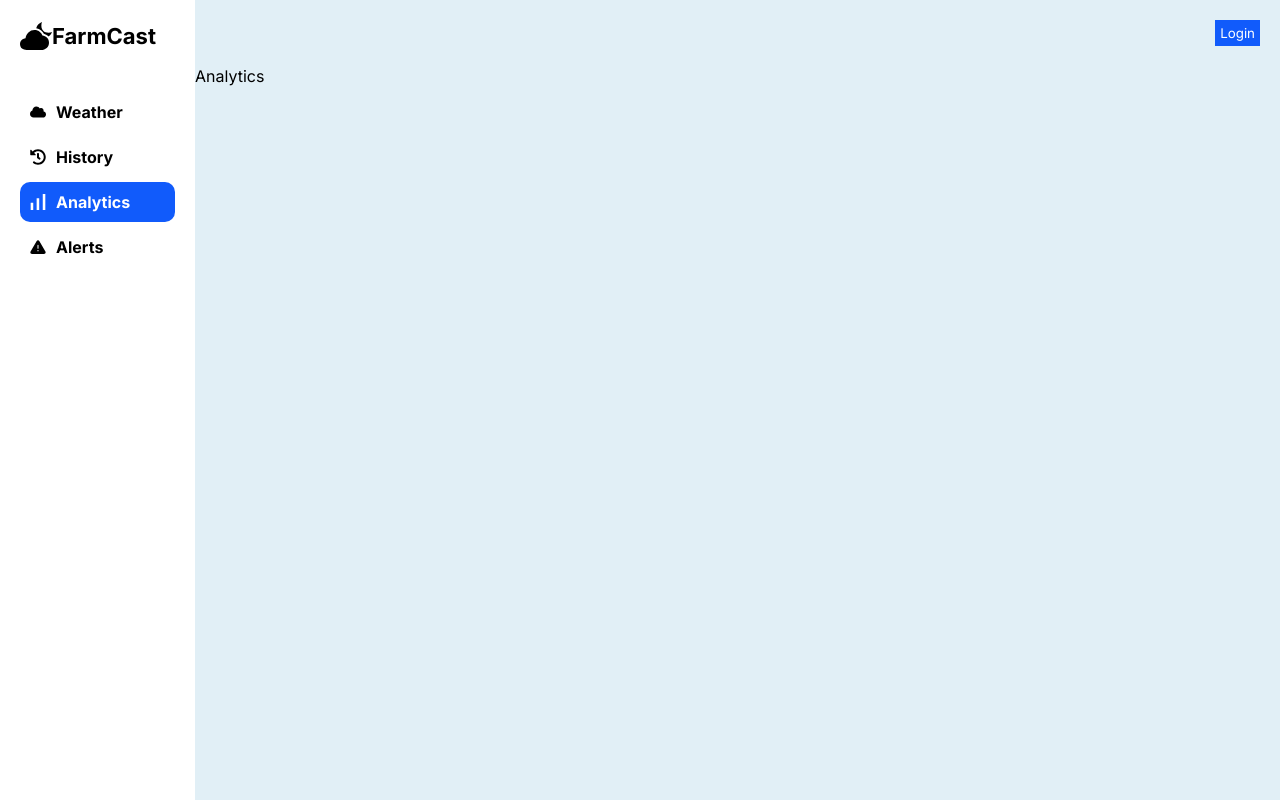
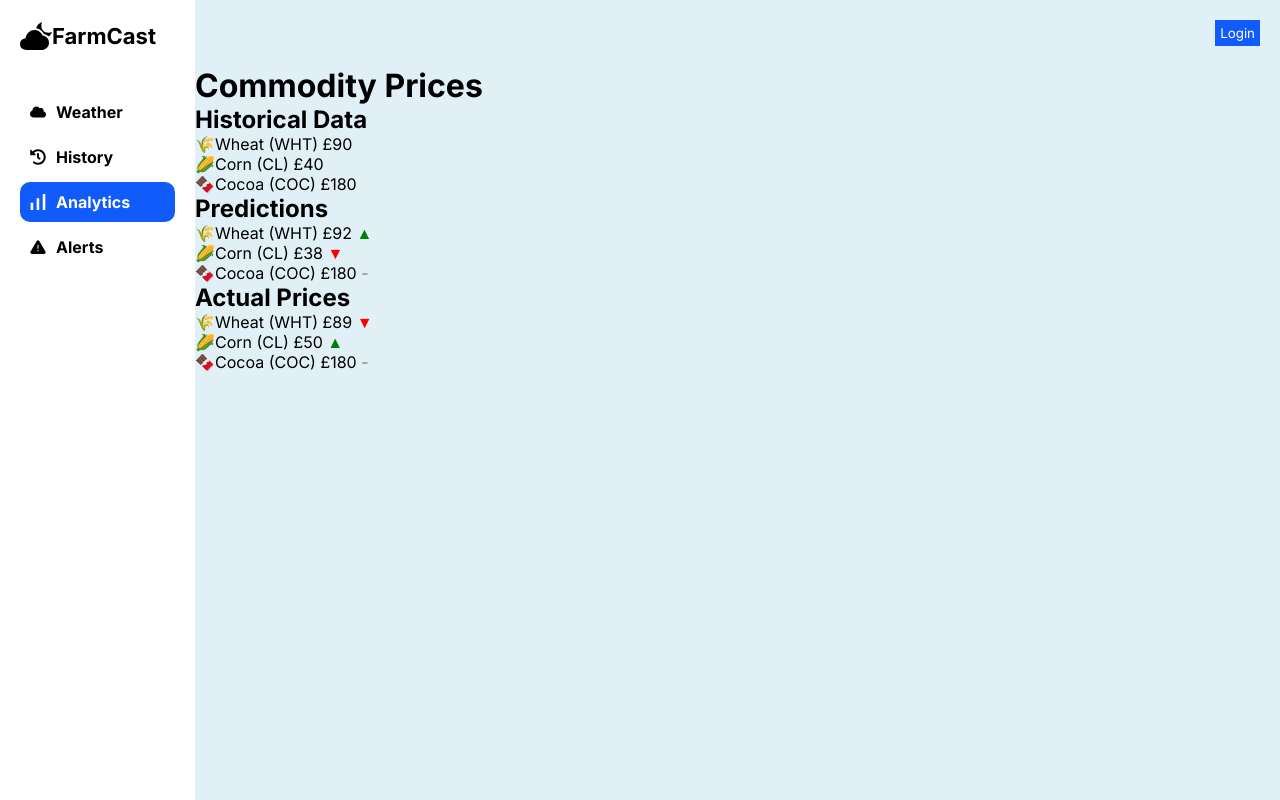
Before and after one commit to saif-khadraoui/gui-weather-app-2, a React (Vite) app in the folder client/: page /dashboard/analytics in a window 1280 px wide. Built offline with nearby package versions, Linux system fonts and the light colour scheme.

Commit message:
added foundation code for commodities

```diff
--- /dev/null
+++ b/client/src/components/Commodity/Commodity.jsx
@@ -0,0 +1,50 @@
+import React from 'react';
+
+const Commodity = ({ name, ticker, price, previousPrice }) => {
+    const commodityEmojis = {
+        Wheat: '🌾',
+        Corn: '🌽',
+        Rice: '🌾',
+        Soybeans: '🌱',
+        Barley: '🌾',
+        Oats: '🌾',
+        Cotton: '🌱',
+        Sugar: '🍚',
+        Coffee: '☕️',
+        Cocoa: '🍫',
+        Tea: '🍵',
+        Tobacco: '🚬',
+        PalmOil: '🌴🛢️',
+        Canola: '🌱',
+        Sorghum: '🌾'
+      };
+
+
+    let indicator = '';
+    let color = ''
+    if (previousPrice) {
+        if (price > previousPrice) {
+            indicator = '▲';
+            color = 'green';
+        } else if (price < previousPrice) {
+            indicator = '▼';
+            color = 'red';
+        } else {
+            indicator = '-'
+            color = 'grey'
+        }
+    }
+
+    return (
+        <div className="commodity-box">
+            <div className="commodity">
+                <span>{commodityEmojis[name]}</span>
+                <span>{name} ({ticker}) </span>
+                <span>£{price}</span>
+                {<span style={{ color: color }}> {indicator}</span>}
+            </div>
+        </div>
+    );
+};
+
+export default Commodity;
--- /dev/null
+++ b/client/src/components/CommodityGrid/CommodityGrid.jsx
@@ -0,0 +1,23 @@
+import React from 'react';
+import Commodity from '../Commodity/Commodity';
+
+const CommodityGrid = ({ data, title }) => {
+    return (
+        <div className="commodity-grid">
+            <h2>{title}</h2>
+            <div className="grid-container">
+                {data.map((commodity, index) => (
+                    <Commodity
+                        key={index}
+                        name={commodity.name}
+                        ticker={commodity.ticker}
+                        price={commodity.price}
+                        previousPrice={commodity.previousprice}
+                    />
+                ))}
+            </div>
+        </div>
+    );
+};
+
+export default CommodityGrid;
--- a/client/src/pages/dashboard/analytics/Analytics.jsx
+++ b/client/src/pages/dashboard/analytics/Analytics.jsx
@@ -1,10 +1,36 @@
 import React from 'react'
 import styles from "./analytics.module.css"
+import CommodityGrid from '../../../components/CommodityGrid/CommodityGrid';
 
 function Analytics() {
+  const historicalData = [
+    { name: 'Wheat', price: 90, previousPrice: null, ticker: 'WHT' },
+    { name: 'Corn', price: 40, previousPrice: null, ticker: 'CL' },
+    { name: 'Cocoa', price: 180, previousPrice: null, ticker: 'COC' }
+  ];
+
+  const predictionsData = [
+    { name: 'Wheat', price: 92, previousprice: 90, ticker: 'WHT' },
+    { name: 'Corn', price: 38, previousprice: 40, ticker: 'CL' },
+    { name: 'Cocoa', price: 180, previousprice: 180, ticker: 'COC' }
+  ];
+
+  const actualData = [
+    { name: 'Wheat', price: 89, previousprice: 90, ticker: 'WHT' },
+    { name: 'Corn', price: 50, previousprice: 40, ticker: 'CL' },
+    { name: 'Cocoa', price: 180, previousprice: 180, ticker: 'COC' }
+  ];
+
+
+
   return (
-    <div className={styles.container}>Analytics</div>
-  )
+    <div className="app">
+      <h1>Commodity Prices</h1>
+      <CommodityGrid title="Historical Data" data={historicalData} />
+      <CommodityGrid title="Predictions" data={predictionsData} />
+      <CommodityGrid title="Actual Prices" data={actualData} />
+    </div>
+  );
 }
 
 export default Analytics
```
Also changed, not shown: client/src/components/Commodity/Commodity.module.css (added), client/src/components/CommodityGrid/CommodityGrid.module.css (added).
